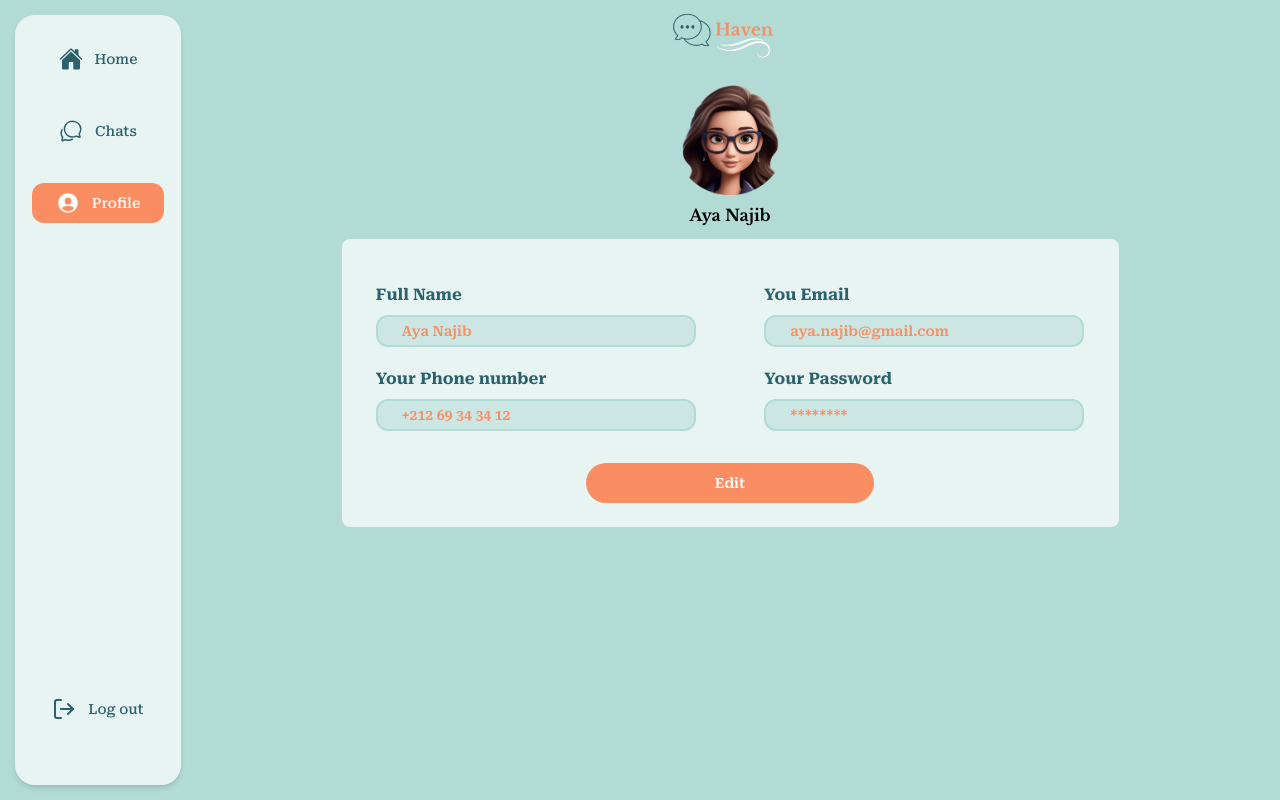
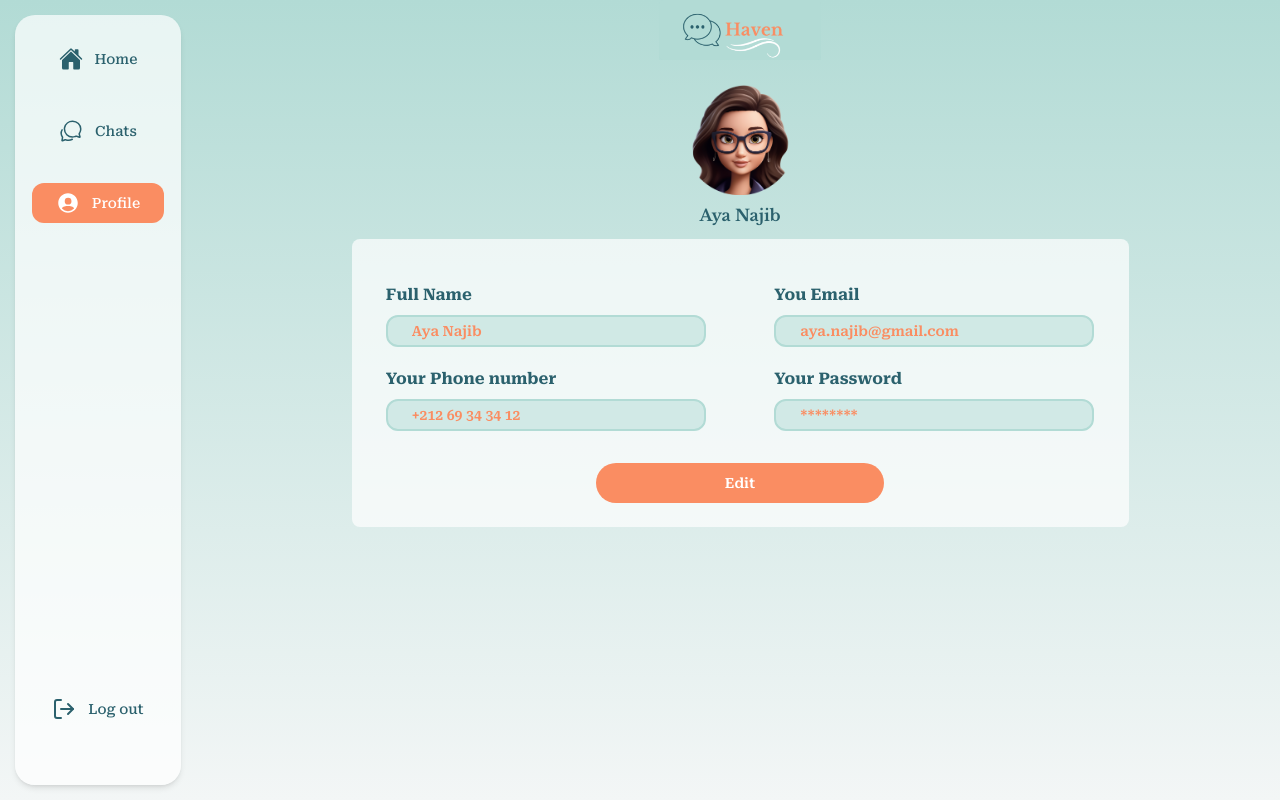
Before and after one commit to nagbisafae/chat-app, a React (Create React App) app: page /Profile in a window 1280 px wide. Built offline with nearby package versions, Linux system fonts and the light colour scheme.

Commit message:
SideBar Height

```diff
--- a/src/components/Infodiv.js
+++ b/src/components/Infodiv.js
@@ -35,7 +35,7 @@ function Infodiv() {
           onClick={() => fileInputRef.current?.click()} // Utilisation de useRef pour cliquer sur l'input file
         />
         <div className="flex justify-center items-center">
-          <label className="font-libre mt-2 font-bold">{userName}</label>
+          <label className="font-libre text-customBlue mt-2 font-bold">{userName}</label>
         </div>
         {/* Champ de sélection d'image masqué, qui est déclenché par un clic sur l'image */}
         {isEditing && (
--- a/src/components/Sidebar.js
+++ b/src/components/Sidebar.js
@@ -14,7 +14,7 @@ const Sidebar = ({ att }) => {
   const [selected, setSelected] = useState("Home");
 
   useEffect(() => {
-    // Met à jour l'état sélectionné en fonction de l'URL actuelle
+    // Update selected state based on current URL
     const currentPath = location.pathname;
     if (currentPath === "/Chats") {
       setSelected("Chats");
@@ -54,9 +54,9 @@ const Sidebar = ({ att }) => {
 
   return (
     <>
-      {/* Sidebar pour les écrans moyens et grands */}
+      {/* Sidebar for large screens */}
       <div
-        className={`hidden lg:flex  ${att} flex-col items-center py-6 absolute w-[166px] left-[15px] top-[15px] bottom-[15px] bg-white/70 shadow-md rounded-[20px]`}
+        className={`hidden lg:flex ${att} flex-col items-center py-6 fixed w-[166px] left-[15px] top-[15px] bottom-[15px] bg-white/70 shadow-md rounded-[20px]`}
       >
         {items.map((item) => (
           <SidebarItems
@@ -81,7 +81,7 @@ const Sidebar = ({ att }) => {
         </div>
       </div>
 
-      {/* Bottom Navigation Bar pour les petits écrans */}
+      {/* Bottom Navigation Bar for small screens */}
       <div className="fixed bottom-0 left-0 right-0 bg-white shadow-2xl lg:hidden flex justify-around py-3">
         {items.map((item) => (
           <button
--- a/src/pages/Chats.js
+++ b/src/pages/Chats.js
@@ -9,11 +9,11 @@ function Chats() {
   const { expertId } = useParams();
 
   return (
-    <div className="bg-gradient-to-b from-BlueVert to-[#F3F6F6] min-h-screen flex">
+    <div className="bg-gradient-to-b from-BlueVert to-[#F3F6F6] min-h-screen flex h-screen">
       <Sidebar />
 
       {/* Main Content */}
-      <div className="flex-grow ml-[200px] lg:ml-[186px] px-6 flex flex-col lg:flex-row gap-4 mt-[15px] mb-[15px]">
+      <div className="flex-grow lg:ml-[200px] px-6 flex flex-col lg:flex-row gap-4 mt-[15px] mb-[15px]">
         <Chatdiv className="w-full lg:w-1/3" />
 
         <div className="flex-grow flex justify-center">
--- a/src/pages/Profile.js
+++ b/src/pages/Profile.js
@@ -1,23 +1,22 @@
 import React from "react";
-// import Profilepic from "../components/Profilepic";
-// import Navbar from "../components/Navbar";
 import Header from "../components/Header";
 import Infodiv from "../components/Infodiv";
+import Sidebar from "../components/Sidebar";
 import "../App.css";
-import Sidebar from "../components/Sidebar";
-function profile() {
+
+function Profile() {
   return (
-    <div className="bg-BlueVert min-h-screen   ">
-      <div className="flex ">
-        <Sidebar />
-        <div className="flex flex-col items-center flex-1 md:pl-[180px]">
-          <Header />
-          {/* <Profilepic /> */}
-          <Infodiv />
-        </div>
+    <div className="bg-gradient-to-b from-BlueVert to-[#F3F6F6] min-h-screen h-screen flex">
+      {/* Sidebar */}
+      <Sidebar />
+
+      {/* Main Content */}
+      <div className="flex-grow lg:ml-[200px] px-6 flex flex-col items-center">
+        <Header />
+        <Infodiv />
       </div>
     </div>
   );
 }
 
-export default profile;
+export default Profile;
```
